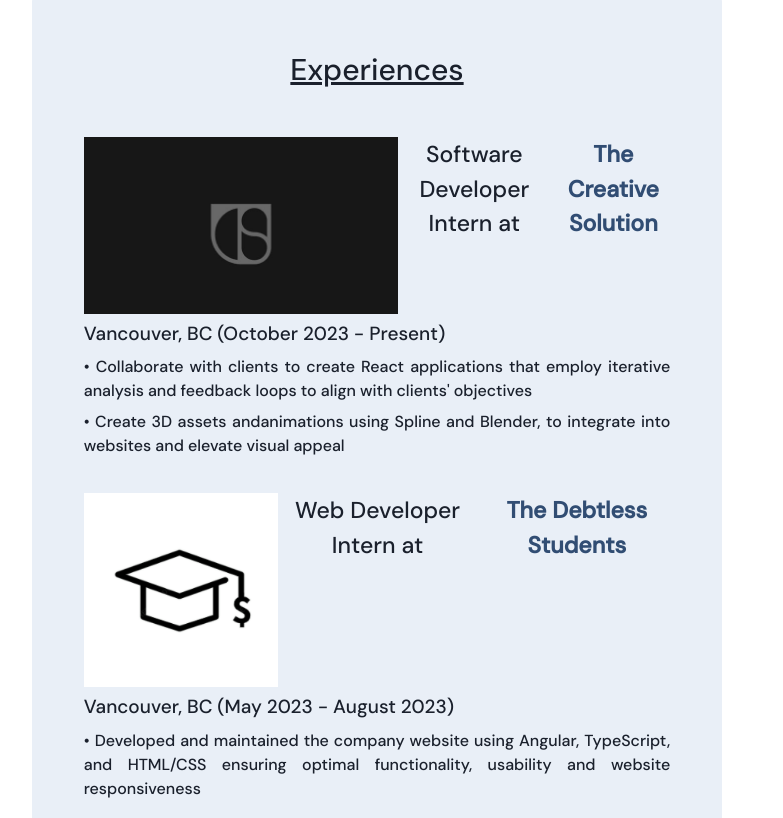
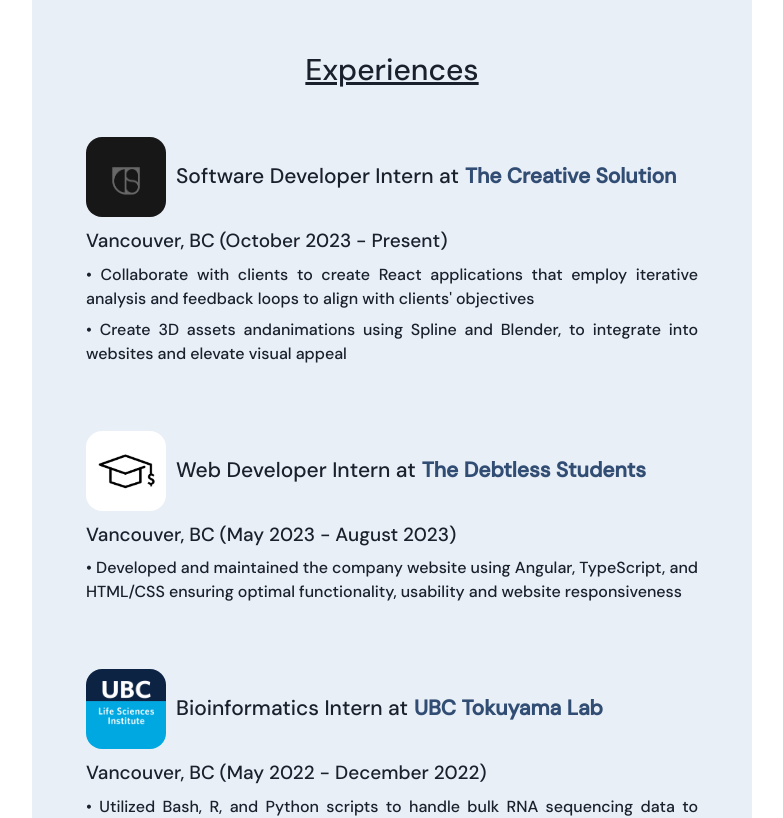
Before and after one commit to A1aNNN/room-website, a React (Create React App) app: page / in a window 1280 px wide. Shown: the part 1660-2478 px from the top of the page, without its empty margins (48-831 px from the left). Built offline with nearby package versions, Linux system fonts and the light colour scheme.

Commit message:
edited styling

```diff
--- a/src/App.css
+++ b/src/App.css
@@ -92,7 +92,7 @@
 
 .experiences-container {
   background-color: #E9EFF7;
-  width: 690px;
+  width: 720px;
   height: 660px;
   border-radius: 20px;
   text-align: -webkit-center;
@@ -106,23 +106,37 @@
 /* EXPERIENCE CARD */
 .experience-card-container {
   margin-top: 35px;
+  padding-bottom: 30px;
   width: 85%;
 }
 
 .experience-card-title-section {
   display: flex;
   flex-direction: row;
+  align-items: center;
+  margin-bottom: 10px;
+}
+
+.job-logo-image-container {
+  margin-right: 10px;
+}
+
+.job-logo {
+  width: 80px;
+  height: 80px;
+  object-fit: cover;
+  border-radius: 20%;
 }
 
 .job-title {
-  font-size: 23px;
+  font-size: 21px;
   font-family: dm-sans;
 }
 
 .job-company {
   color: #314D73;
   margin-left: 6px;
-  font-size: 23px;
+  font-size: 21px;
   font-family: dm-sans;
   font-weight: bold;
 }
```
